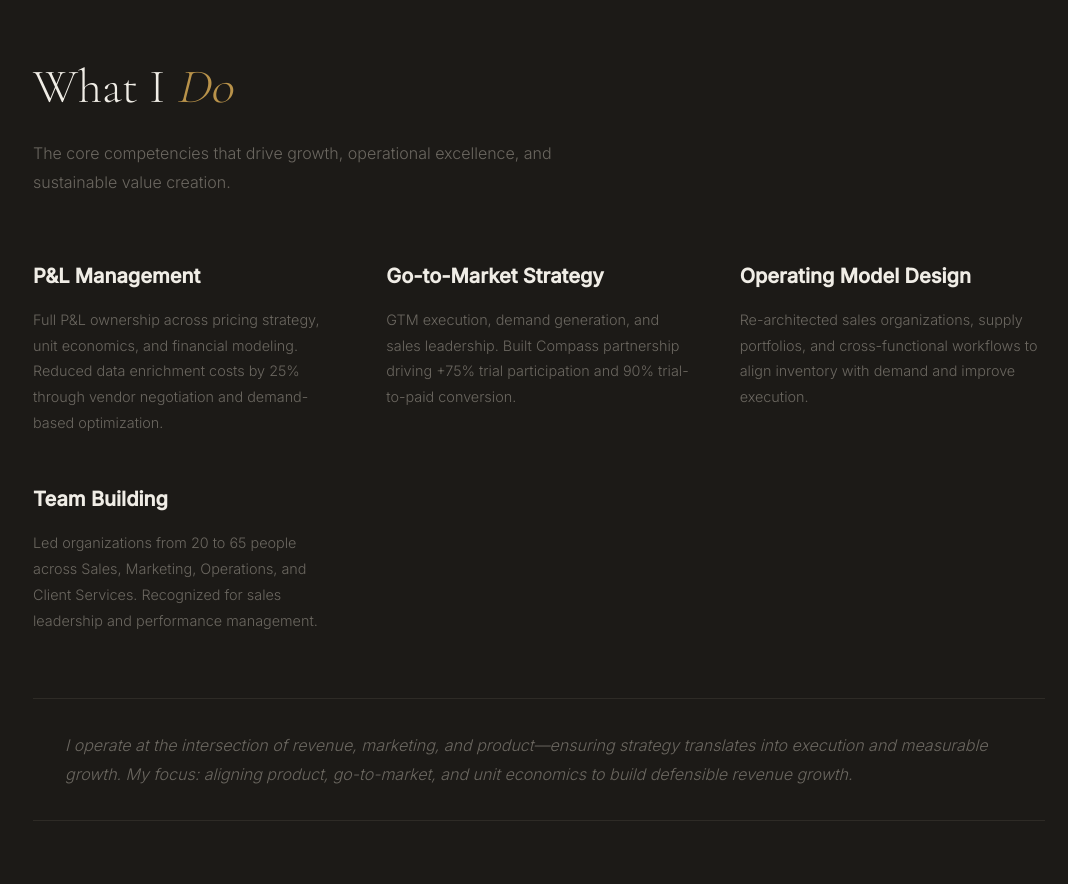
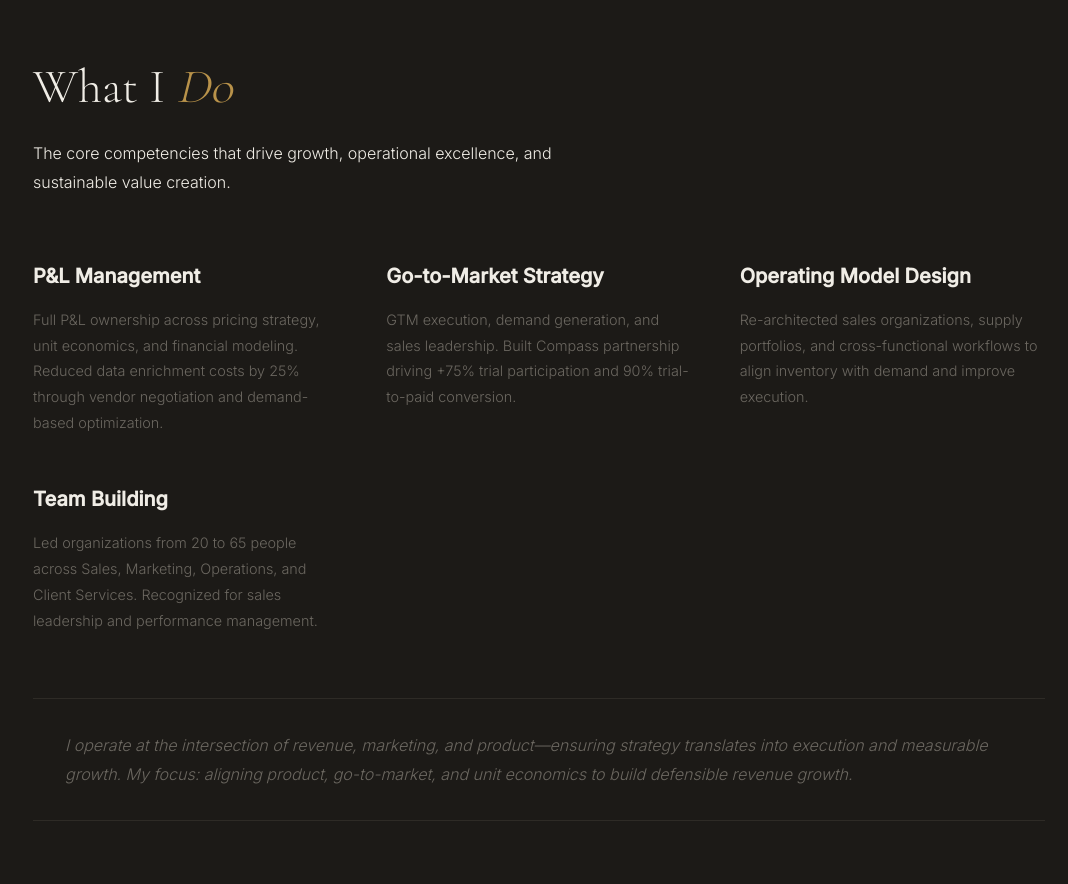
Before and after one commit to letsnavigatebmw/aperture-hospitality, a Next.js app: page /about in a window 1280 px wide. Shown: the part 1520-2404 px from the top of the page, without its empty margins (101-1169 px from the left). Built offline with nearby package versions, Linux system fonts and the light colour scheme.

Commit message:
Change 'What I Do' section description to white text on dark background

```diff
--- a/app/about/page.tsx
+++ b/app/about/page.tsx
@@ -100,7 +100,7 @@ export default function About() {
             <h2 style={{ fontFamily: "'Cormorant Garamond', Georgia, serif", fontSize: 'clamp(2rem, 4vw, 3rem)', fontWeight: 300, marginBottom: '1rem', color: '#F0EDE6' }}>
               What I <em style={{ fontStyle: 'italic', color: '#B8924A' }}>Do</em>
             </h2>
-            <p style={{ fontSize: '1rem', fontWeight: 300, lineHeight: 1.8, color: '#6B6760', maxWidth: '600px' }}>
+            <p style={{ fontSize: '1rem', fontWeight: 300, lineHeight: 1.8, color: '#F0EDE6', maxWidth: '600px' }}>
               The core competencies that drive growth, operational excellence, and sustainable value creation.
             </p>
           </div>
```
